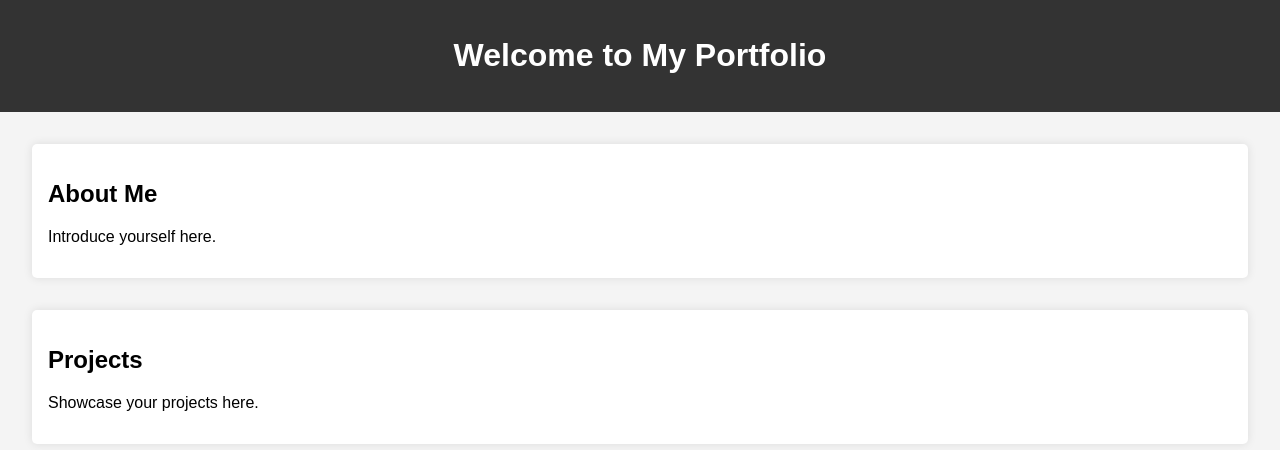
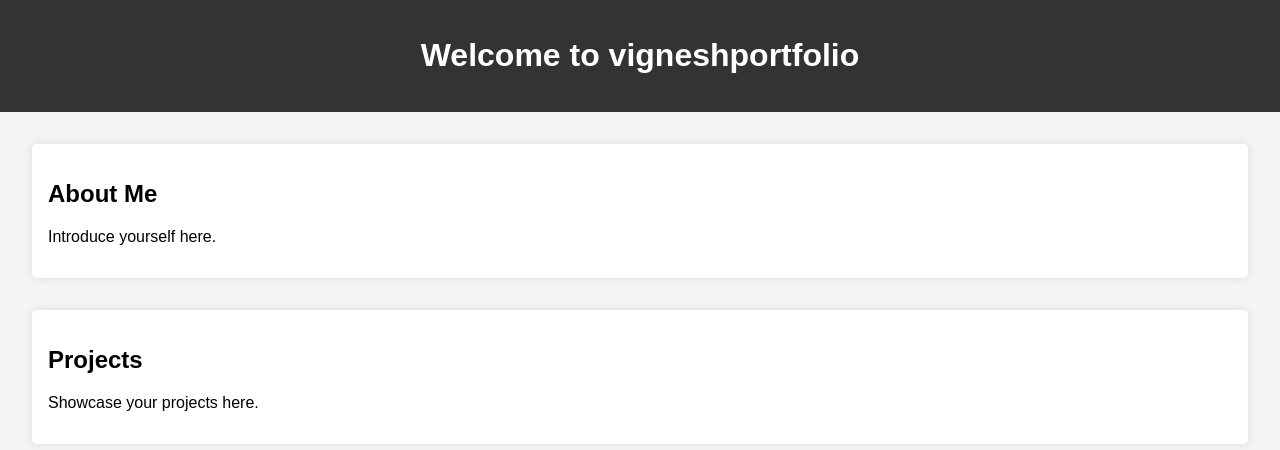
Before and after one commit to vigneshNagaraja/portfolio, a plain HTML site: page index.html in a window 1280 px wide. Drawn offline with Linux system fonts and the light colour scheme.

Commit message:
Update index.html

```diff
--- a/index.html
+++ b/index.html
@@ -8,7 +8,7 @@
 </head>
 <body>
     <header>
-        <h1>Welcome to My Portfolio</h1>
+        <h1>Welcome to vigneshportfolio</h1>
     </header>
     <section>
         <h2>About Me</h2>
```
